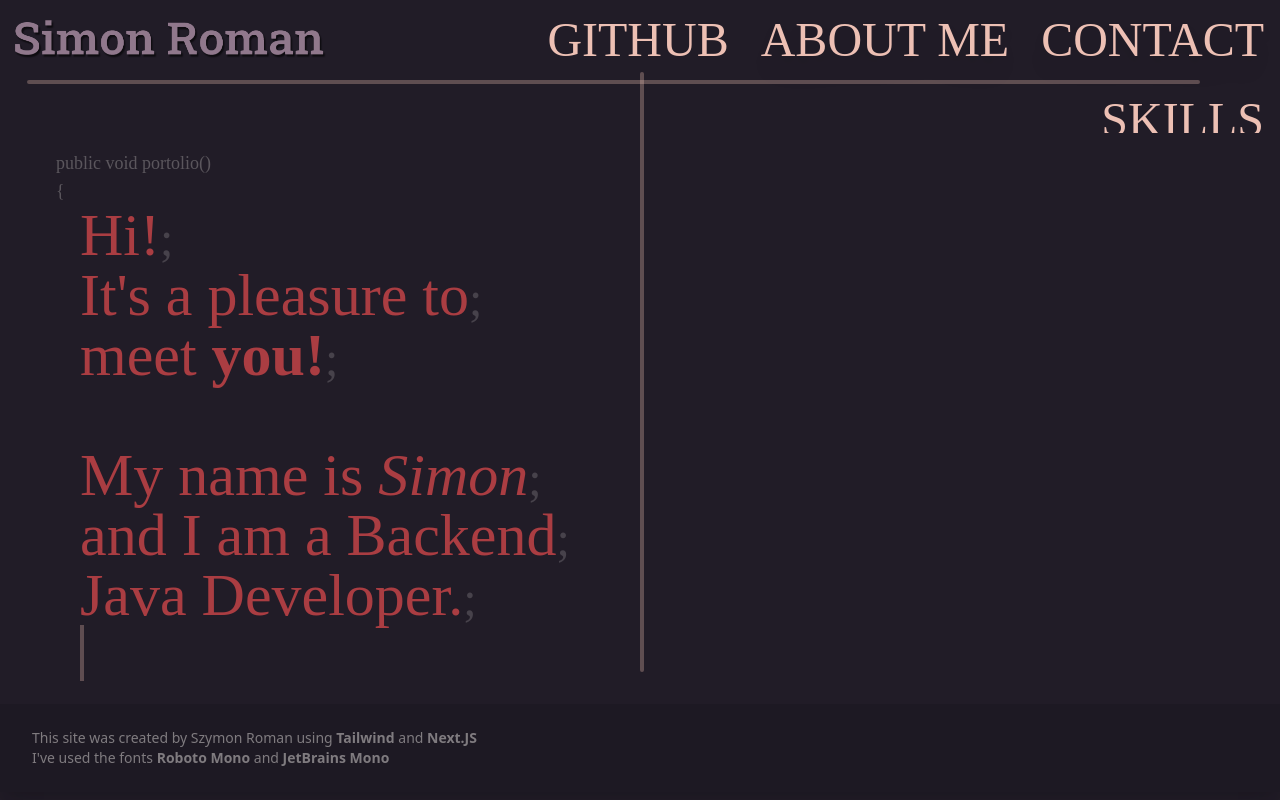
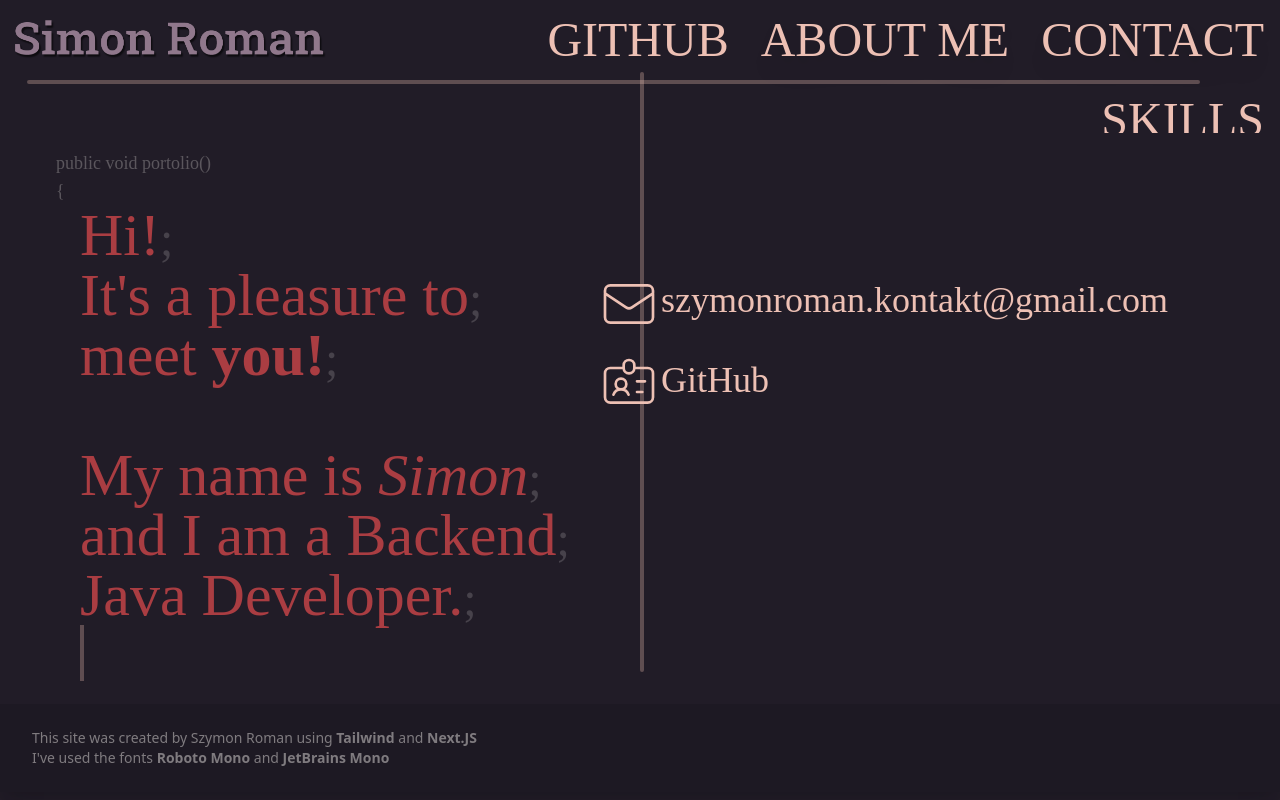
Before and after one commit to Qraven/Portfolio, a Next.js app: page /Contact in a window 1280 px wide. Built offline with nearby package versions, Linux system fonts and the light colour scheme.

Commit message:
added content to contact.js

```diff
--- a/pages/Contact.js
+++ b/pages/Contact.js
@@ -71,9 +71,30 @@ export default function contact()
 
             <div className="border-l-4 h-3/4 border-solid border-pink border-opacity-30 float-left absolute left-1/2 bottom-32 rounded-lg"></div>
 
-            <section className="w-1/4 float-right absolute bottom-16 right-52">
+            <section className="float-right absolute bottom-96 right-28 text-pink font-roboto font-light text-4xl">
+            <span>
+              <div className="">
+                <p className="float-left inline-block align-middle">
+                  <svg xmlns="http://www.w3.org/2000/svg" className=" h-16 w-16" fill="none" viewBox="0 0 24 24" stroke="currentColor">
+                    <path strokeLinecap="round" strokeLinejoin="round" strokeWidth={1} d="M3 8l7.89 5.26a2 2 0 002.22 0L21 8M5 19h14a2 2 0 002-2V7a2 2 0 00-2-2H5a2 2 0 00-2 2v10a2 2 0 002 2z" />
+                  </svg>
+                </p>
+                <a className=" my-12 relative top-2">szymonroman.kontakt@gmail.com</a>
+              </div>
 
-            </section>
+
+              <br></br>
+
+              <div className="">
+                <p className="float-left inline-block align-middle">
+                  <svg xmlns="http://www.w3.org/2000/svg" class="h-16 w-16" fill="none" viewBox="0 0 24 24" stroke="currentColor">
+                    <path stroke-linecap="round" stroke-linejoin="round" stroke-width="1" d="M10 6H5a2 2 0 00-2 2v9a2 2 0 002 2h14a2 2 0 002-2V8a2 2 0 00-2-2h-5m-4 0V5a2 2 0 114 0v1m-4 0a2 2 0 104 0m-5 8a2 2 0 100-4 2 2 0 000 4zm0 0c1.306 0 2.417.835 2.83 2M9 14a3.001 3.001 0 00-2.83 2M15 11h3m-3 4h2" />
+                  </svg>
+                </p>
+                <Link href="https://github.com/Qraven"><a target="_blank" className=" my-12 relative top-2">GitHub</a></Link>
+              </div>
+            </span>
+          </section>
           </span>
 
           <footer className="absolute bottom-2 w-full h-4/12 text-sm text-footer text-opacity-50 bg-darkPurple shadow-xl">
--- a/pages/Skills.js
+++ b/pages/Skills.js
@@ -72,17 +72,7 @@ export default function skills()
 
           <div className="border-l-4 h-3/4 border-solid border-pink border-opacity-30 float-left absolute left-1/2 bottom-32 rounded-lg"></div>
 
-          <section className="w-1/4 float-right absolute bottom-16 right-52 text-pink font-roboto font-regular text-xl">
-            <span>
-              <a>
-                <svg xmlns="http://www.w3.org/2000/svg" className="h-6 w-6" fill="none" viewBox="0 0 24 24" stroke="currentColor">
-                  <path strokeLinecap="round" strokeLinejoin="round" strokeWidth={2} d="M3 8l7.89 5.26a2 2 0 002.22 0L21 8M5 19h14a2 2 0 002-2V7a2 2 0 00-2-2H5a2 2 0 00-2 2v10a2 2 0 002 2z" />
-                </svg>
-              </a>
 
-
-            </span>
-          </section>
         </span>
 
         <footer className="absolute bottom-2 w-full h-4/12 text-sm text-footer text-opacity-50 bg-darkPurple shadow-xl">
```
